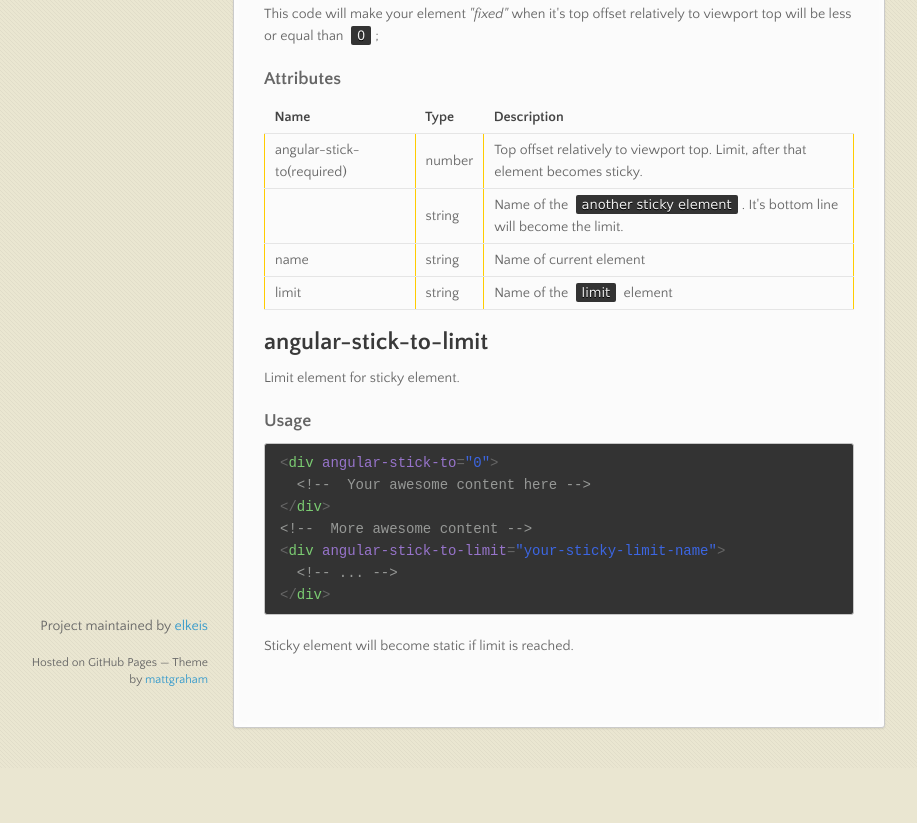
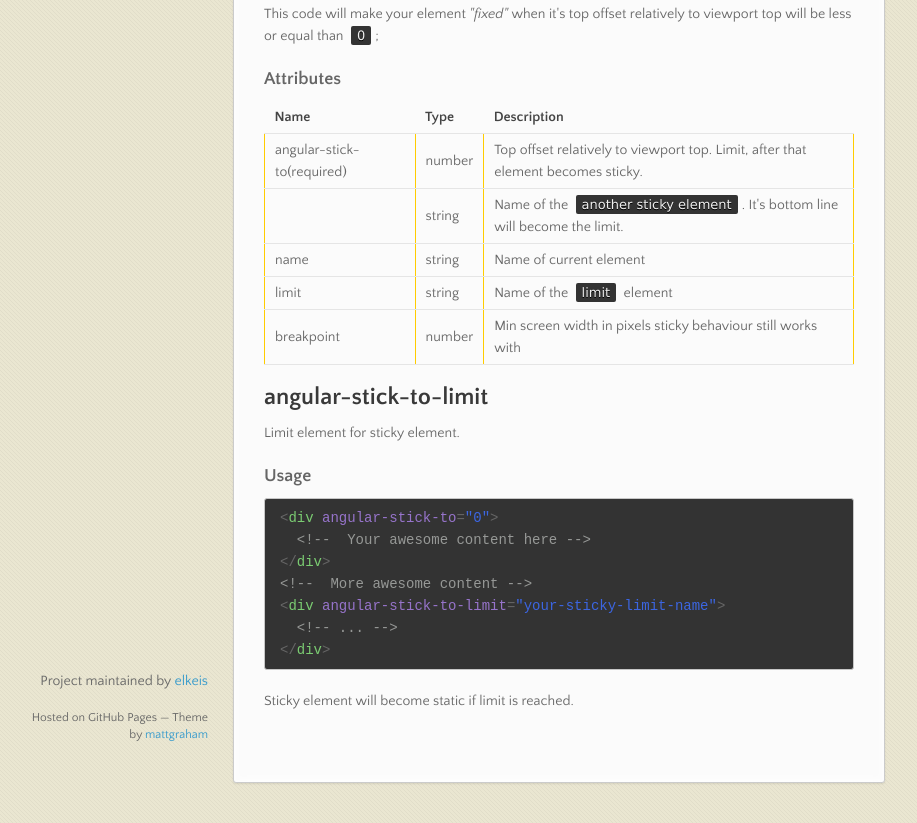
Before and after one commit to elkeis/angular-stick-to, a plain HTML site: page index.html in a window 1280 px wide. Shown: the part 1122-1945 px from the top of the page, without its empty margins (82-999 px from the left). Before the commit the page ends 1890 px from the top, so only its background shows below. Drawn offline with nearby package versions, Linux system fonts and the light colour scheme.

Commit message:
add additional attribute in site documentation

```diff
--- a/index.html
+++ b/index.html
@@ -95,6 +95,11 @@
 <td>string</td>
 <td>Name of the <code>limit</code> element</td>
 </tr>
+<tr>
+<td>breakpoint</td>
+<td>number</td>
+<td>Min screen width in pixels sticky behaviour still works with</td>
+</tr>
 </tbody>
 </table>
 
```
